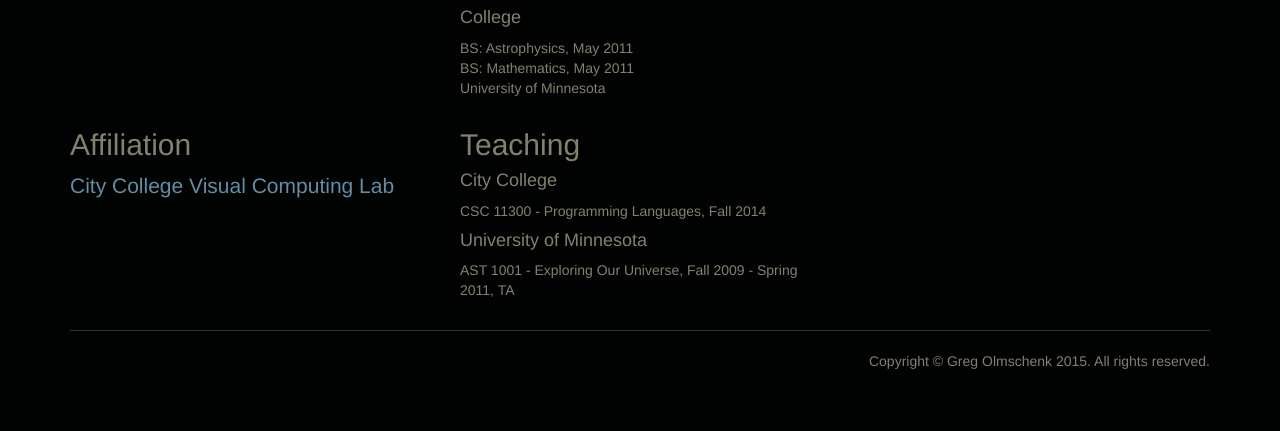
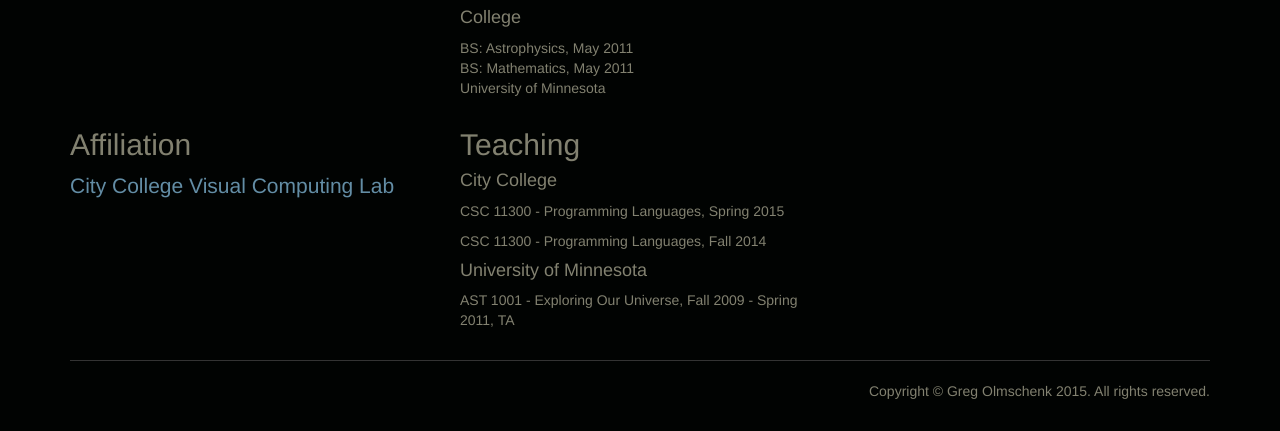
Before and after one commit to golmschenk/homepage_OLD, a Python web app: template templates/landing.html in a window 1280 px wide. Shown: the part 644-1075 px from the top of the page. Before the commit the page ends 1013 px from the top, so only its background shows below. Run offline with Jinja, Linux system fonts and the light colour scheme; the template is opened without the code that fills it, so the values that code supplies are empty; some libraries are stand-ins or nearby versions.

Commit message:
Update teaching section

```diff
--- a/templates/landing.html
+++ b/templates/landing.html
@@ -80,13 +80,16 @@
 
             <div class="col-md-4">
                 <h2>Teaching</h2>
+
                 <h4>City College</h4>
-
+                <p>
+                    CSC 11300 - Programming Languages, Spring 2015<br>
+                </p>
                 <p>
                     CSC 11300 - Programming Languages, Fall 2014<br>
                 </p>
+
                 <h4>University of Minnesota</h4>
-
                 <p>
                     AST 1001 - Exploring Our Universe, Fall 2009 - Spring 2011, TA<br>
                 </p>
```
